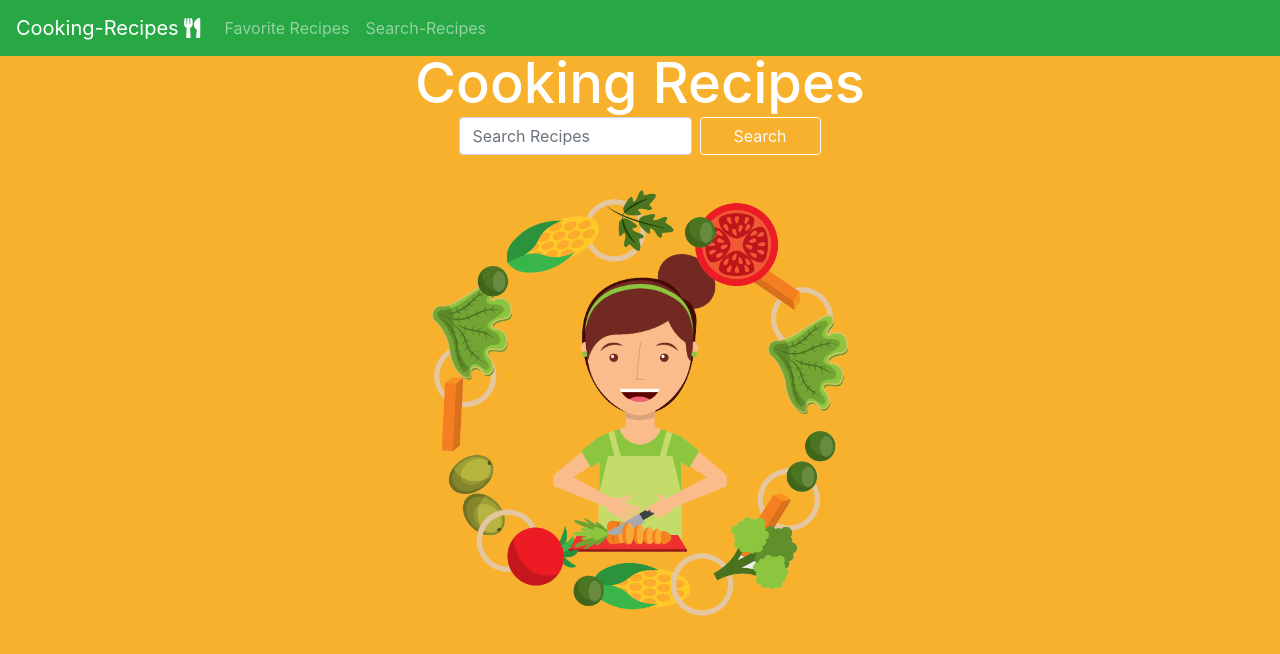
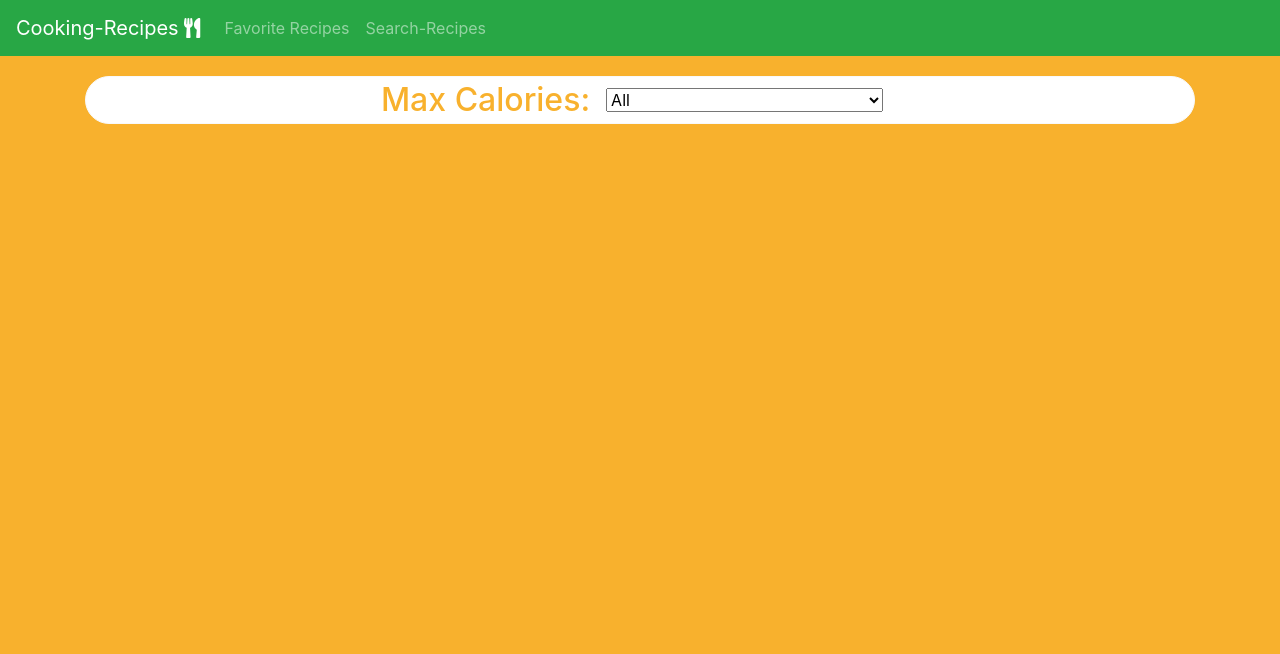
Before and after one commit to Salvador-ON/Cooking-Recipes, a React (Create React App) app: page /favorites in a window 1280 px wide. Shown: the top 654 px of the page. Built offline with nearby package versions, Linux system fonts and the light colour scheme.

Commit message:
add react routes

```diff
--- a/package.json
+++ b/package.json
@@ -14,6 +14,7 @@
     "react-bootstrap": "^1.0.1",
     "react-dom": "^16.13.1",
     "react-redux": "^7.2.0",
+    "react-router-dom": "^5.2.0",
     "react-scripts": "3.4.1",
     "redux": "^4.0.5"
   },
--- a/src/components/App.js
+++ b/src/components/App.js
@@ -1,51 +1,12 @@
 import React from 'react';
-import { useSelector, useDispatch } from 'react-redux';
-import Landing from './Landing';
-import Waiting from './Waiting';
+import { useSelector } from 'react-redux';
+import { BrowserRouter as Router, Switch, Route } from 'react-router-dom';
+import Search from '../containers/Search';
 import NavBar from './Navbar';
 import Recipes from '../containers/Recipes';
-import { erraseRecipes, changeStateFavs } from '../actions';
 
 function App() {
-  // const [savedRecipes, useSavedRecipes] = React.useState(favRecipes);
-  const [welcome, useWelcome] = React.useState(true);
-  const [dataQuery, useDataQuery] = React.useState('');
-  const [searching, useSearching] = React.useState(false);
-  const [invalidQuery, useInvalidQuery] = React.useState(false);
-
-  const dispatch = useDispatch();
-
-  const recipes = useSelector(state => state.recipes);
-  const favorites = useSelector(state => state.favorites);
   const savedRecipes = useSelector(state => state.savedRecipes);
-
-  const SetData = data => {
-    useDataQuery(data);
-  };
-
-  const SetSearching = data => {
-    useSearching(data);
-  };
-
-  const SetWelcome = data => {
-    useWelcome(data);
-  };
-
-  const SetReset = () => {
-    SetSearching(false);
-    SetData('');
-    SetWelcome(true);
-    dispatch(erraseRecipes());
-    dispatch(changeStateFavs(false));
-  };
-
-  const SetInvalid = value => {
-    useInvalidQuery(value);
-    if (value) {
-      SetReset();
-    }
-  };
-
   React.useEffect(() => {
     if (savedRecipes) {
       localStorage.setItem('favs', JSON.stringify(savedRecipes));
@@ -55,23 +16,16 @@ function App() {
   }, [savedRecipes]);
 
   return (
-    <div className="App">
-      <NavBar SetReset={SetReset} />
-      {welcome && !favorites ? (
-        <Landing
-          SetData={SetData}
-          SetSearching={SetSearching}
-          SetWelcome={SetWelcome}
-          SetInvalid={SetInvalid}
-          invalidQuery={invalidQuery}
-        />
-      ) : null}
+    <Router>
+      <div className="App">
+        <NavBar />
+        <Switch>
+          <Route path="/" exact component={Search} />
+          <Route path="/favorites" component={Recipes} />
+        </Switch>
 
-      {searching && recipes.length === 0 ? (<Waiting dataQuery={dataQuery} />) : null}
-
-      {recipes.length > 0 || favorites ? (<Recipes />) : null}
-
-    </div>
+      </div>
+    </Router>
 
   );
 }
--- a/src/components/Formsearch.jsx
+++ b/src/components/Formsearch.jsx
@@ -5,6 +5,7 @@ import {useDispatch} from 'react-redux'
 import {addRecipes} from '../actions'
 
 const Formsearch = ({SetData, SetSearching, SetWelcome, SetInvalid, invalidQuery}) => {
+
 
   const dispatchRecipes = useDispatch();
 
--- a/src/components/Landing.jsx
+++ b/src/components/Landing.jsx
@@ -3,7 +3,6 @@ import logo from '../assets/ring.png';
 import character from '../assets/cut-food.png'
 import Formsearch from './Formsearch'
 import '../styles/App.css';
-import 'bootstrap/dist/css/bootstrap.css'
 import PropTypes from 'prop-types';
 
 
--- a/src/components/Navbar.jsx
+++ b/src/components/Navbar.jsx
@@ -2,24 +2,35 @@ import React from "react";
 import { Nav, Navbar} from "react-bootstrap";
 import { FontAwesomeIcon } from '@fortawesome/react-fontawesome'
 import { faUtensils} from '@fortawesome/free-solid-svg-icons'
-import PropTypes from 'prop-types';
 import {useDispatch} from 'react-redux'
 import {changeStateFavs} from '../actions'
+import {Link} from 'react-router-dom'
 
-const NavBar = ({SetReset}) => {
+const NavBar = () => {
   const dispatch = useDispatch();
   return (
     <React.Fragment>
       <Navbar collapseOnSelect expand="lg" bg="success" variant="dark" className="fixed-top">
-        <Navbar.Brand onClick={SetReset} href="#home">Cooking-Recipes  <FontAwesomeIcon icon={faUtensils} /> </Navbar.Brand>
+      <Link to='/'>
+        <Navbar.Brand onClick={() => dispatch(changeStateFavs(false))}>Cooking-Recipes  <FontAwesomeIcon icon={faUtensils} /> </Navbar.Brand>
+      </Link>
+
         <Navbar.Toggle aria-controls="responsive-navbar-nav" />
         <Navbar.Collapse id="responsive-navbar-nav">
           <Nav className="mr-auto">
-            <Nav.Link  href="#Fav" onClick={() => dispatch(changeStateFavs(true))}>Favorite Recipes</Nav.Link>
-            <Nav.Link onClick={SetReset} href="#Search">Search-Recipes</Nav.Link>
+          <Link to='/favorites'>
+            <Navbar.Text className="mx-md-2" onClick={() => dispatch(changeStateFavs(true))}>
+              Favorite Recipes
+            </Navbar.Text>
+          </Link>
+          <Link to='/'>
+
+          <Navbar.Text className="mx-md-2" onClick={() => dispatch(changeStateFavs(false))}>
+            Search-Recipes
+          </Navbar.Text>
+          </Link>
+
           </Nav>
-
-
 
         </Navbar.Collapse>
       </Navbar>
@@ -28,8 +39,4 @@ const NavBar = ({SetReset}) => {
 };
 
 
-NavBar.propTypes = {
-  SetReset: PropTypes.func.isRequired,
-};
-
 export default NavBar;
--- a/src/components/Recipe.jsx
+++ b/src/components/Recipe.jsx
@@ -1,5 +1,4 @@
 import React from "react";
-import "bootstrap/dist/css/bootstrap.css";
 import "../styles/App.css";
 import { Modal, Button, Image, ListGroup} from "react-bootstrap";
 import { FontAwesomeIcon } from "@fortawesome/react-fontawesome";
@@ -58,7 +57,7 @@ const Recipe = ({
           <Modal.Title>{title}</Modal.Title>
         </Modal.Header>
         <Modal.Body>
-        <Image src={image} fluid className="mx-auto d-block"/>
+        <Image src={image} fluid className="mx-auto d-block mb-2"/>
         {ingredients.map((ingredient) => (
           <ListGroup.Item key={ingredient.weight}>{ingredient.text}</ListGroup.Item>
         ))}
--- a/src/components/Waiting.jsx
+++ b/src/components/Waiting.jsx
@@ -2,7 +2,6 @@ import React from 'react';
 import logo from '../assets/ring.png';
 import character from '../assets/cut-food.png'
 import '../styles/App.css';
-import 'bootstrap/dist/css/bootstrap.css'
 import PropTypes from 'prop-types';
 
 
--- /dev/null
+++ b/src/containers/Search.jsx
@@ -0,0 +1,68 @@
+import React from 'react';
+import '../styles/App.css';
+import Waiting from '../components/Waiting';
+import Landing from '../components/Landing';
+import Recipes from './Recipes';
+import { useSelector, useDispatch } from 'react-redux';
+import { erraseRecipes, changeStateFavs } from '../actions';
+
+
+const Search = () => {
+
+  const [welcome, useWelcome] = React.useState(true);
+  const [dataQuery, useDataQuery] = React.useState('');
+  const [searching, useSearching] = React.useState(false);
+  const [invalidQuery, useInvalidQuery] = React.useState(false);
+  const dispatch = useDispatch();
+
+  const recipes = useSelector(state => state.recipes);
+  const favorites = useSelector(state => state.favorites);
+
+  const SetData = data => {
+    useDataQuery(data);
+  };
+
+  const SetSearching = data => {
+    useSearching(data);
+  };
+
+  const SetWelcome = data => {
+    useWelcome(data);
+  };
+
+  const SetReset = () => {
+    SetSearching(false);
+    SetData('');
+    SetWelcome(true);
+    dispatch(erraseRecipes());
+    dispatch(changeStateFavs(false));
+  };
+
+  const SetInvalid = value => {
+    useInvalidQuery(value);
+    if (value) {
+      SetReset();
+    }
+  };
+
+  return (
+    <div className="App">
+      {welcome && !favorites ? (
+        <Landing
+          SetData={SetData}
+          SetSearching={SetSearching}
+          SetWelcome={SetWelcome}
+          SetInvalid={SetInvalid}
+          invalidQuery={invalidQuery}
+        />
+      ) : null}
+
+      {searching && recipes.length === 0 ? (<Waiting dataQuery={dataQuery} />) : null}
+
+      {recipes.length > 0 || favorites ? (<Recipes />) : null}
+    </div>
+    );
+}
+
+
+export default Search;
--- a/src/index.js
+++ b/src/index.js
@@ -5,6 +5,7 @@ import { createStore } from 'redux';
 import { Provider } from 'react-redux';
 import App from './components/App';
 import allReducers from './reducers';
+import 'bootstrap/dist/css/bootstrap.css';
 
 const store = createStore(allReducers, window.__REDUX_DEVTOOLS_EXTENSION__ && window.__REDUX_DEVTOOLS_EXTENSION__());
 
```
Also changed, not shown: 1 other file (tests, documents, lock files or other folders).
